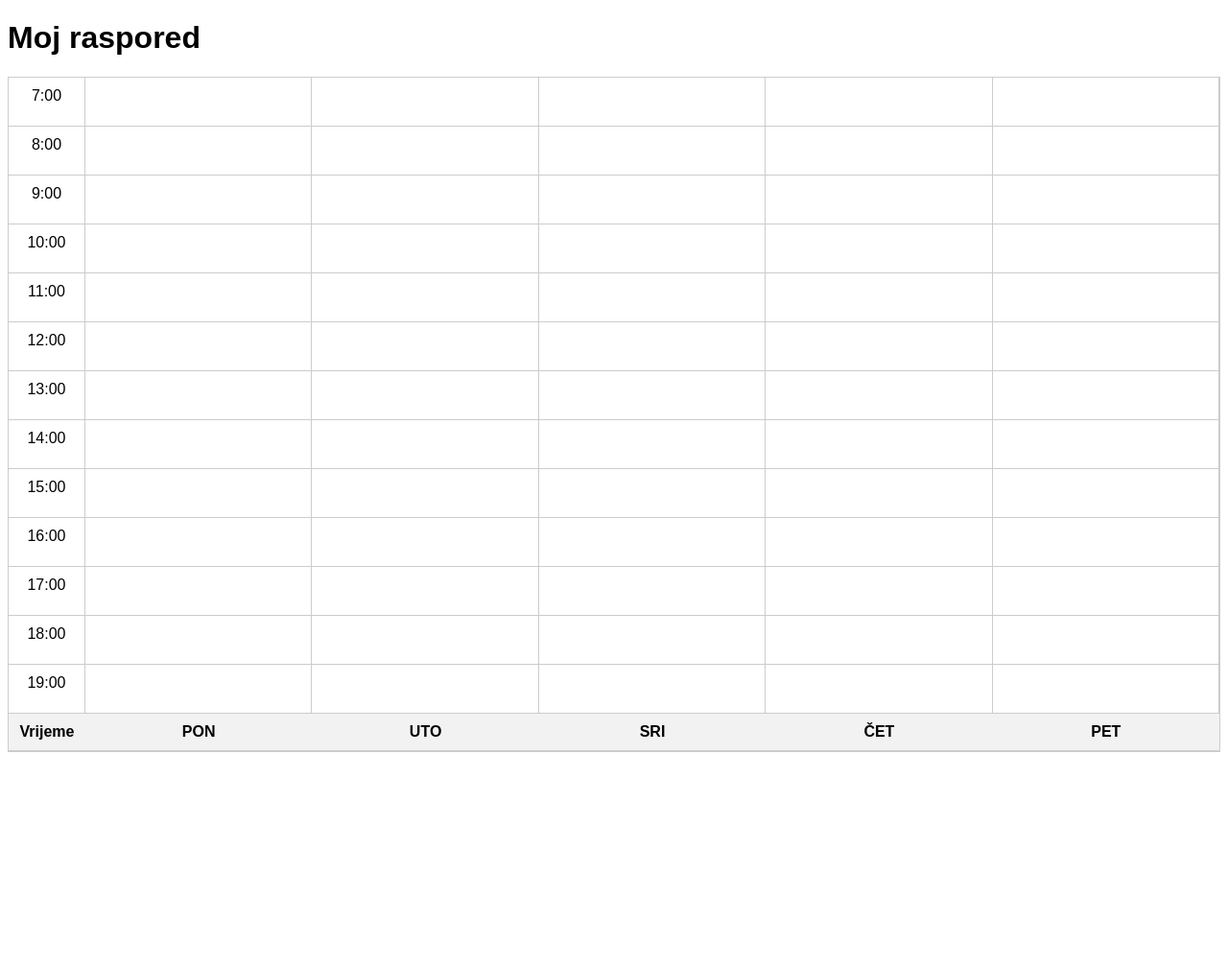
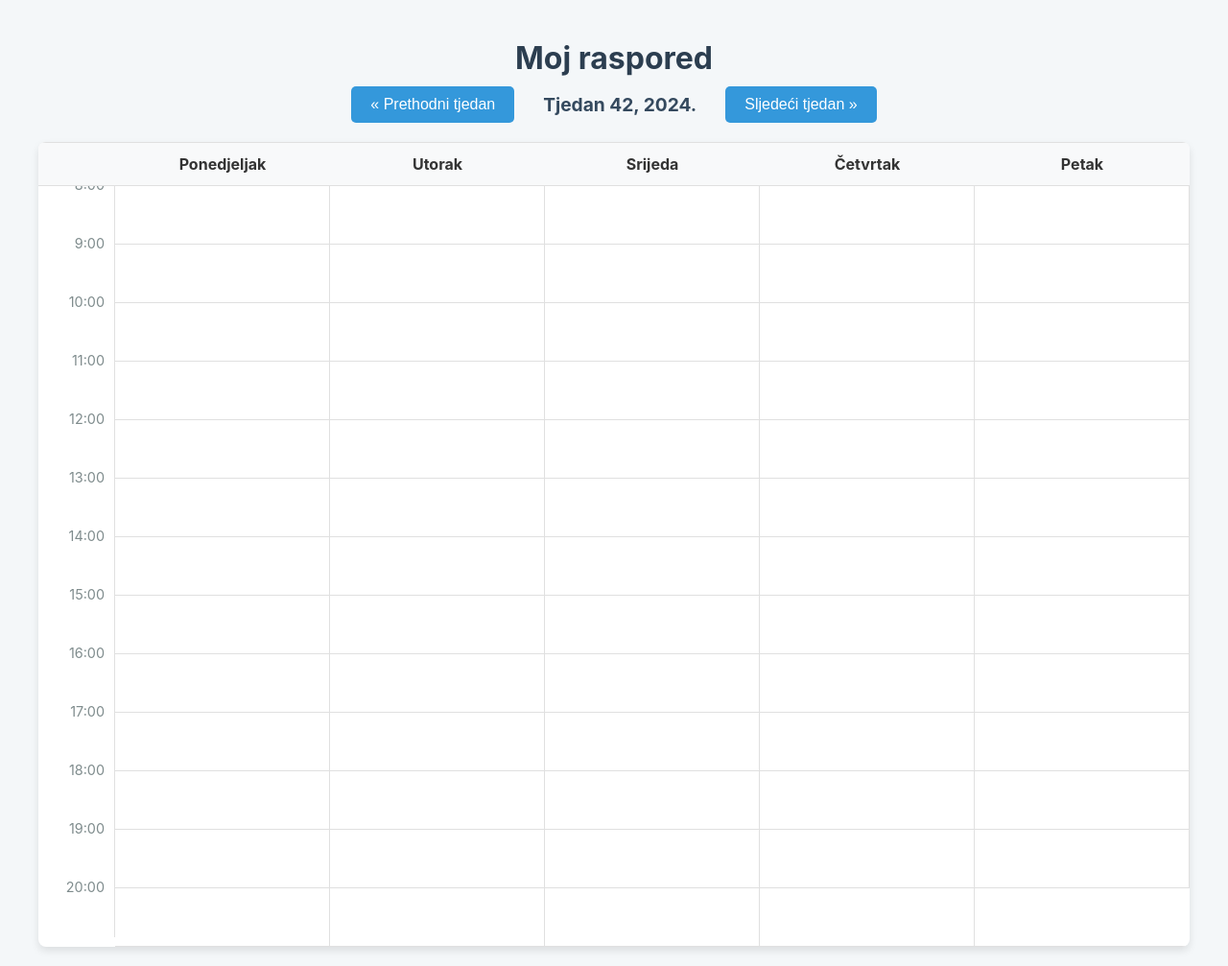
Before and after one commit to aulukic/TBP-aplikacija-za-upravljanje-rasporedom, a Flask app: page / in a window 1280 px wide. Shown: the whole page at 96% size. Before the commit the page ends 784 px from the top, so only its background shows below. Run offline with Flask 3, Linux system fonts and the light colour scheme; data that the repository does not hold is empty; some libraries are stand-ins or nearby versions.

Commit message:
dodane nove funkcionalnosti

```diff
--- a/app.py
+++ b/app.py
@@ -1,58 +1,155 @@
-from flask import Flask, render_template, jsonify
+import os
 import psycopg2
 from psycopg2.extras import RealDictCursor
 import datetime
+from flask import Flask, render_template, jsonify, request
+from dotenv import load_dotenv
+
+# Učitavanje varijabli iz .env datoteke (npr. za lozinku baze)
+load_dotenv()
 
 app = Flask(__name__)
 
 # Funkcija za spajanje na bazu
 def get_db_connection():
-    # Prilagodite podatke ako je potrebno
-    conn = psycopg2.connect(
-        host="localhost",
-        database="raspored_app", # Ime baze koju ste kreirali
-        user="postgres",
-        password="vasa-lozinka" # Vaša lozinka za postgres korisnika
-    )
-    return conn
+    """Stvara i vraća konekciju na PostgreSQL bazu."""
+    try:
+        conn = psycopg2.connect(
+            host="localhost",
+            database="raspored_app", # Ime baze koju ste kreirali
+            user="postgres",
+            # Sigurniji način rukovanja lozinkom koristeći varijable okruženja
+            # Kreirajte .env datoteku i u nju dodajte: PGPASSWORD=vasa-lozinka
+            password=os.getenv("PGPASSWORD")
+        )
+        return conn
+    except psycopg2.OperationalError as e:
+        print(f"Greška prilikom spajanja na bazu: {e}")
+        return None
 
 # Glavna ruta koja prikazuje HTML stranicu
 @app.route('/')
 def index():
+    """Prikazuje glavnu stranicu s kalendarom."""
     return render_template('index.html')
 
 # API ruta za dohvaćanje događaja za određeni tjedan
 @app.route('/api/events')
 def get_events():
+    """
+    Dohvaća događaje iz baze za određeni tjedan.
+    Tjedan i godina se prosljeđuju kao query parametri (npr. /api/events?year=2024&week=42).
+    Ako parametri nisu zadani, koristi se trenutni tjedan.
+    """
+    try:
+        # Dohvati godinu i tjedan iz URL-a, ako nisu zadani, koristi trenutne
+        year_str = request.args.get('year')
+        week_str = request.args.get('week')
+
+        if year_str and week_str:
+            year = int(year_str)
+            week = int(week_str)
+        else:
+            today = datetime.date.today()
+            # Koristi isocalendar() za dobivanje (godina, tjedan, dan u tjednu)
+            iso_calendar = today.isocalendar()
+            year = iso_calendar.year
+            week = iso_calendar.week
+
+    except (TypeError, ValueError):
+        # U slučaju neispravnih parametara, koristi trenutni tjedan
+        today = datetime.date.today()
+        iso_calendar = today.isocalendar()
+        year = iso_calendar.year
+        week = iso_calendar.week
+
     conn = get_db_connection()
+    if not conn:
+        return jsonify({"error": "Nije moguće uspostaviti vezu s bazom."}), 500
+
     # Koristimo RealDictCursor da dobijemo rezultate kao rječnike (slično JSON-u)
     cur = conn.cursor(cursor_factory=RealDictCursor)
 
-    # Jednostavan upit koji dohvaća sve događaje.
-    # U pravoj aplikaciji, ovdje biste dodali WHERE klauzulu za određeni tjedan/datum.
+    # AŽURIRANI UPIT:
+    # 1. Koristi ispravan JOIN preko tablice 'grupa' za dohvat naziva kolegija.
+    # 2. Filtrira događaje po broju tjedna i akademskoj godini kolegija.
     query = """
         SELECT
             d.id_dogadaj, d.dan, d.vrijeme_od, d.vrijeme_do,
             k.naziv as kolegij_naziv,
             dv.naziv as dvorana_naziv,
-            n.ime_prezime as nastavnik_ime
+            n.ime_prezime as nastavnik_ime,
+            g.naziv as grupa_naziv,
+            d.oblik_nastave
         FROM dogadaj d
-        JOIN kolegij k ON d.id_kolegij_fk = k.id_kolegij
+        JOIN grupa g ON d.id_grupa_fk = g.id_grupa
+        JOIN kolegij k ON g.id_kolegij_fk = k.id_kolegij
         JOIN dvorana dv ON d.id_dvorana_fk = dv.id_dvorana
-        JOIN nastavnik n ON d.id_nastavnik_fk = n.id_nastavnik;
+        JOIN nastavnik n ON d.id_nastavnik_fk = n.id_nastavnik
+        WHERE k.ak_godina = %s AND d.br_tjedna = %s
+        ORDER BY d.vrijeme_od;
     """
-    cur.execute(query)
-    events = cur.fetchall()
 
-    # Preformatiraj vrijeme u string
-    for event in events:
-        event['vrijeme_od'] = event['vrijeme_od'].strftime('%H:%M')
-        event['vrijeme_do'] = event['vrijeme_do'].strftime('%H:%M')
+    try:
+        # Godina se u našem slučaju odnosi na početak akademske godine
+        # Za jednostavnost, koristit ćemo direktno prosljeđenu godinu,
+        # ali u produkciji bi se to trebalo mapirati na akademsku godinu (npr. 2024/2025)
+        # Za potrebe testiranja s unesenim podacima, fiksirat ćemo ak. godinu na 2024.
+        academic_year = 2024
 
-    cur.close()
-    conn.close()
+        cur.execute(query, (academic_year, week))
+        events = cur.fetchall()
 
-    return jsonify(events)
+        # Preformatiraj vrijeme u string za lakšu obradu u JavaScriptu
+        for event in events:
+            if event.get('vrijeme_od'):
+                event['vrijeme_od'] = event['vrijeme_od'].strftime('%H:%M')
+            if event.get('vrijeme_do'):
+                event['vrijeme_do'] = event['vrijeme_do'].strftime('%H:%M')
+
+        cur.close()
+        conn.close()
+
+        # Vraćamo i podatke o tjednu i godini za prikaz na sučelju
+        response_data = {
+            "year": year,
+            "week": week,
+            "events": events
+        }
+        return jsonify(response_data)
+
+    except Exception as e:
+        print(f"Greška prilikom izvršavanja upita: {e}")
+        return jsonify({"error": "Dogodila se greška na serveru."}), 500
+
+# === DODATNA RUTA ZA IZVJEŠTAJE (OPCIONALNO) ===
+@app.route('/api/reports/least-used-halls')
+def get_least_used_halls():
+    """API ruta koja vraća izvještaj o najmanje korištenim dvoranama."""
+    conn = get_db_connection()
+    if not conn:
+        return jsonify({"error": "Nije moguće uspostaviti vezu s bazom."}), 500
+
+    cur = conn.cursor(cursor_factory=RealDictCursor)
+    query = """
+        SELECT d.naziv, COUNT(dg.id_dogadaj) AS broj_koristenja
+        FROM dvorana d
+        LEFT JOIN dogadaj dg ON d.id_dvorana = dg.id_dvorana_fk
+            AND dg.vrijeme_od >= (NOW() - INTERVAL '3 months')
+        GROUP BY d.naziv
+        ORDER BY broj_koristenja ASC, d.naziv ASC;
+    """
+    try:
+        cur.execute(query)
+        data = cur.fetchall()
+        cur.close()
+        conn.close()
+        return jsonify(data)
+    except Exception as e:
+        print(f"Greška prilikom izvršavanja upita za izvještaj: {e}")
+        return jsonify({"error": "Dogodila se greška na serveru."}), 500
+
 
 if __name__ == '__main__':
-    app.run(debug=True, port=5001) # Koristimo port 5001 da izbjegnemo sukob
+    # Koristimo port 5001 da izbjegnemo sukob s drugim aplikacijama
+    app.run(debug=True, port=5001)
--- a/static/script.js
+++ b/static/script.js
@@ -1,68 +1,172 @@
 document.addEventListener('DOMContentLoaded', function() {
-    const grid = document.querySelector('.calendar-grid');
+    const grid = document.getElementById('calendar-grid');
+    const prevWeekBtn = document.getElementById('prev-week-btn');
+    const nextWeekBtn = document.getElementById('next-week-btn');
+    const currentWeekDisplay = document.getElementById('current-week-display');
+
+    // Dani u tjednu za zaglavlja i mapiranje
     const days = ['Ponedjeljak', 'Utorak', 'Srijeda', 'Četvrtak', 'Petak'];
-    const dayColumnMap = {
-        'Ponedjeljak': 2, 'Utorak': 3, 'Srijeda': 4, 'Četvrtak': 5, 'Petak': 6
+
+    // Stanje koje prati trenutno prikazanu godinu i tjedan
+    let state = {
+        year: null,
+        week: null,
     };
 
-    // 1. Kreiraj redove za sate (od 7 do 19h)
-    for (let hour = 7; hour < 20; hour++) {
-        // Dodaj oznaku vremena
-        const timeLabel = document.createElement('div');
-        timeLabel.classList.add('time-label');
-        timeLabel.textContent = `${hour}:00`;
-        timeLabel.style.gridRow = `${hour - 6} / ${hour - 5}`;
-        grid.appendChild(timeLabel);
-
-        // Dodaj prazne ćelije za svaki dan
-        for (let day = 1; day <= 5; day++) {
-            const cell = document.createElement('div');
-            cell.classList.add('calendar-cell');
-            cell.style.gridRow = `${hour - 6} / ${hour - 5}`;
-            cell.style.gridColumn = `${day + 1} / ${day + 2}`;
-            grid.appendChild(cell);
-        }
+    /**
+     * Pomoćna funkcija za dobivanje ISO broja tjedna iz datuma.
+     * @param {Date} d Datum
+     * @returns {Array<number>} Niz koji sadrži [godinu, broj tjedna]
+     */
+    function getWeekInfo(d) {
+        const date = new Date(d.valueOf());
+        date.setHours(0, 0, 0, 0);
+        // Četvrtak u trenutnom tjednu određuje ISO tjedan
+        date.setDate(date.getDate() + 3 - (date.getDay() + 6) % 7);
+        const week1 = new Date(date.getFullYear(), 0, 4);
+        const weekNumber = 1 + Math.round(((date.getTime() - week1.getTime()) / 86400000 - 3 + (week1.getDay() + 6) % 7) / 7);
+        return [date.getFullYear(), weekNumber];
     }
 
-    // 2. Dohvati događaje s backenda
-    fetch('/api/events')
-        .then(response => response.json())
-        .then(events => {
-            // 3. Prikaži svaki događaj na gridu
-            events.forEach(event => {
+    /**
+     * Pomoćna funkcija za dobivanje datuma iz godine i broja tjedna.
+     * @param {number} y Godina
+     * @param {number} w Broj tjedna
+     * @returns {Date} Datum koji predstavlja ponedjeljak u tom tjednu
+     */
+    function getDateFromWeek(y, w) {
+        const simple = new Date(y, 0, 1 + (w - 1) * 7);
+        const dow = simple.getDay();
+        const isoWeekStart = simple;
+        if (dow <= 4)
+            isoWeekStart.setDate(simple.getDate() - simple.getDay() + 1);
+        else
+            isoWeekStart.setDate(simple.getDate() + 8 - simple.getDay());
+        return isoWeekStart;
+    }
+
+    /**
+     * Inicijalizira kalendar dohvaćanjem podataka za trenutni tjedan.
+     */
+    function initializeCalendar() {
+        // Postavimo tjedan na fiksnu vrijednost za demonstraciju s podacima
+        // koje smo unijeli (tjedni 42 i 43). U produkciji bi se koristio trenutni datum.
+        // const [initialYear, initialWeek] = getWeekInfo(new Date());
+        const initialYear = 2024;
+        const initialWeek = 42;
+        fetchAndRenderEvents(initialYear, initialWeek);
+    }
+
+    /**
+     * Dohvaća događaje s backenda za zadanu godinu i tjedan te ih iscrtava.
+     * @param {number} year Godina
+     * @param {number} week Broj tjedna
+     */
+    function fetchAndRenderEvents(year, week) {
+        // Prikazujemo loading stanje
+        grid.innerHTML = '<div class="loading">Učitavanje rasporeda...</div>';
+        currentWeekDisplay.textContent = `Učitavanje...`;
+
+        fetch(`/api/events?year=${year}&week=${week}`)
+            .then(response => {
+                if (!response.ok) throw new Error('Mrežni odgovor nije bio u redu.');
+                return response.json();
+            })
+            .then(data => {
+                if (data.error) throw new Error(data.error);
+
+                state.year = data.year;
+                state.week = data.week;
+                renderCalendar(data.events);
+                updateWeekDisplay();
+            })
+            .catch(error => {
+                console.error('Greška pri dohvaćanju događaja:', error);
+                grid.innerHTML = `<div class="error">Greška: ${error.message}. Molimo pokušajte ponovno.</div>`;
+                currentWeekDisplay.textContent = 'Greška';
+            });
+    }
+
+    /**
+     * Iscrtava cijelu mrežu kalendara, uključujući zaglavlja, sate i događaje.
+     * @param {Array} events Niz objekata koji predstavljaju događaje.
+     */
+    function renderCalendar(events) {
+        grid.innerHTML = '';
+
+        // 1. Kreiraj zaglavlje za vrijeme i dane
+        grid.appendChild(Object.assign(document.createElement('div'), { className: 'time-header' }));
+        days.forEach(day => grid.appendChild(Object.assign(document.createElement('div'), { className: 'day-header', textContent: day })));
+
+        // 2. Kreiraj redove za sate (od 8 do 20h) i ćelije
+        for (let hour = 8; hour < 21; hour++) {
+            grid.appendChild(Object.assign(document.createElement('div'), { className: 'time-label', textContent: `${hour}:00` }));
+            days.forEach(day => {
+                const cell = document.createElement('div');
+                cell.className = 'calendar-cell';
+                cell.dataset.day = day;
+                cell.dataset.hour = hour;
+                grid.appendChild(cell);
+            });
+        }
+
+        // 3. Prikaži svaki događaj na gridu
+        events.forEach(event => {
+            const startHour = parseInt(event.vrijeme_od.split(':')[0]);
+
+            // Pronađi odgovarajuću ćeliju za početak događaja
+            const targetCell = grid.querySelector(`[data-day="${event.dan}"][data-hour="${startHour}"]`);
+
+            if (targetCell) {
                 const eventDiv = document.createElement('div');
-                eventDiv.classList.add('event');
+                eventDiv.className = 'event';
 
-                // Popuni sadržaj događaja
                 eventDiv.innerHTML = `
-                    <strong>${event.vrijeme_od} - ${event.vrijeme_do}</strong><br>
-                    ${event.kolegij_naziv}<br>
-                    <small>${event.dvorana_naziv}</small>
+                    <strong>${event.vrijeme_od} - ${event.vrijeme_do}</strong>
+                    <span class="event-title">${event.kolegij_naziv} (${event.oblik_nastave})</span>
+                    <small class="event-details">${event.dvorana_naziv} &bull; ${event.nastavnik_ime}</small>
                 `;
 
-                // Izračunaj poziciju na gridu
-                const startHour = parseInt(event.vrijeme_od.split(':')[0]);
                 const startMinutes = parseInt(event.vrijeme_od.split(':')[1]);
                 const endHour = parseInt(event.vrijeme_do.split(':')[0]);
                 const endMinutes = parseInt(event.vrijeme_do.split(':')[1]);
 
-                const topOffset = (startMinutes / 60) * 100; // Postotak od visine reda
-                const durationHours = (endHour * 60 + endMinutes) - (startHour * 60 + startMinutes);
-                const height = (durationHours / 60) * 50; // 50px po satu
+                const durationMinutes = (endHour * 60 + endMinutes) - (startHour * 60 + startMinutes);
+                const ROW_HEIGHT = 60; // Visina jednog sata u px
 
-                eventDiv.style.gridColumn = `${dayColumnMap[event.dan]} / span 1`;
-                eventDiv.style.gridRowStart = startHour - 6; // Npr. 11:00 -> red 5
+                const height = (durationMinutes / 60) * ROW_HEIGHT;
+                const topOffset = (startMinutes / 60) * ROW_HEIGHT;
 
-                // Pozicioniranje unutar ćelije
-                eventDiv.style.position = 'relative'; // Promjena za jednostavnost
-                eventDiv.style.height = `${height}px`;
-                eventDiv.style.marginTop = `${(startMinutes / 60) * 50}px`;
+                eventDiv.style.top = `${topOffset}px`;
+                eventDiv.style.height = `${height - 2}px`; // -2px za padding/border
 
-                // Pronađi odgovarajuću ćeliju i dodaj događaj u nju
-                const targetCell = grid.querySelector(`[style*="grid-row: ${startHour - 6}"][style*="grid-column: ${dayColumnMap[event.dan]}"]`);
-                if (targetCell) {
-                    targetCell.appendChild(eventDiv);
-                }
-            });
+                targetCell.appendChild(eventDiv);
+            }
         });
+    }
+
+    /**
+     * Ažurira prikaz trenutnog tjedna i godine.
+     */
+    function updateWeekDisplay() {
+        currentWeekDisplay.textContent = `Tjedan ${state.week}, ${state.year}.`;
+    }
+
+    // Event listeneri za navigacijske gumbe
+    prevWeekBtn.addEventListener('click', () => {
+        const currentDate = getDateFromWeek(state.year, state.week);
+        currentDate.setDate(currentDate.getDate() - 7);
+        const [newYear, newWeek] = getWeekInfo(currentDate);
+        fetchAndRenderEvents(newYear, newWeek);
+    });
+
+    nextWeekBtn.addEventListener('click', () => {
+        const currentDate = getDateFromWeek(state.year, state.week);
+        currentDate.setDate(currentDate.getDate() + 7);
+        const [newYear, newWeek] = getWeekInfo(currentDate);
+        fetchAndRenderEvents(newYear, newWeek);
+    });
+
+    // Pokreni sve!
+    initializeCalendar();
 });
--- a/static/style.css
+++ b/static/style.css
@@ -1,42 +1,153 @@
-body { font-family: sans-serif; }
+/* General Body Styles */
+body {
+    font-family: -apple-system, BlinkMacSystemFont, "Segoe UI", Roboto, Helvetica, Arial, sans-serif;
+    background-color: #f4f7f9;
+    color: #333;
+    margin: 0;
+    padding: 20px;
+}
+
+/* Header and Navigation */
+header {
+    text-align: center;
+    margin-bottom: 20px;
+}
+
+header h1 {
+    color: #2c3e50;
+    margin-bottom: 10px;
+}
+
+.week-navigation {
+    display: flex;
+    justify-content: center;
+    align-items: center;
+    gap: 20px;
+}
+
+.week-navigation h2 {
+    margin: 0;
+    font-size: 1.2em;
+    color: #34495e;
+    min-width: 180px;
+    text-align: center;
+}
+
+.nav-button {
+    background-color: #3498db;
+    color: white;
+    border: none;
+    padding: 10px 20px;
+    border-radius: 5px;
+    cursor: pointer;
+    font-size: 1em;
+    transition: background-color 0.3s ease;
+}
+
+.nav-button:hover {
+    background-color: #2980b9;
+}
+
+/* Calendar Styles */
+.calendar-container {
+    max-width: 1200px;
+    margin: 0 auto;
+    background-color: #fff;
+    border-radius: 8px;
+    box-shadow: 0 4px 8px rgba(0,0,0,0.1);
+    overflow: hidden;
+}
 
 .calendar-grid {
     display: grid;
     /* 1 stupac za vrijeme + 5 za dane */
     grid-template-columns: 80px repeat(5, 1fr);
-    border: 1px solid #ccc;
+    border-top: 1px solid #e0e0e0;
 }
 
 .time-header, .day-header {
-    background-color: #f2f2f2;
-    padding: 10px;
+    background-color: #f8f9fa;
+    padding: 12px;
     font-weight: bold;
     text-align: center;
-    border-bottom: 1px solid #ccc;
+    border-bottom: 1px solid #e0e0e0;
+    position: sticky; /* Keep headers visible on scroll */
+    top: 0;
+    z-index: 10;
 }
 
 .time-label {
     grid-column: 1 / 2; /* Smjesti u prvi stupac */
-    text-align: center;
-    padding: 10px 0;
-    border-right: 1px solid #ccc;
-    border-bottom: 1px solid #ccc;
+    text-align: right;
+    padding: 0 10px;
+    border-right: 1px solid #e0e0e0;
+    color: #7f8c8d;
+    font-size: 0.9em;
+    position: relative;
+    top: -10px; /* Center align with the line */
 }
 
 .calendar-cell {
-    border-bottom: 1px solid #ccc;
-    border-right: 1px solid #ccc;
-    min-height: 50px;
+    border-bottom: 1px solid #e0e0e0;
+    border-right: 1px solid #e0e0e0;
+    min-height: 60px; /* Visina jednog sata */
+    position: relative;
 }
 
+.calendar-cell:last-child {
+    border-right: none;
+}
+
+/* Event Styles */
 .event {
-    background-color: #ffcccc; /* Ružičasta kao na slici */
-    border: 1px solid #ff9999;
-    border-radius: 5px;
-    padding: 5px;
-    margin: 2px;
-    font-size: 12px;
+    background-color: #ecf5ff;
+    border-left: 4px solid #3498db;
+    border-radius: 4px;
+    padding: 4px 8px;
+    font-size: 0.8em;
     overflow: hidden;
-    position: absolute; /* Apsolutno pozicioniranje unutar grid-a */
-    width: calc(100% - 4px); /* Prilagodi širinu */
+    position: absolute;
+    width: calc(100% - 10px); /* Prilagodi širinu */
+    left: 5px;
+    box-sizing: border-box;
+    box-shadow: 0 2px 4px rgba(0,0,0,0.05);
+    transition: transform 0.2s ease, box-shadow 0.2s ease;
 }
+
+.event:hover {
+    transform: translateY(-2px);
+    box-shadow: 0 4px 8px rgba(0,0,0,0.1);
+    z-index: 5;
+}
+
+.event strong {
+    display: block;
+    margin-bottom: 2px;
+    font-weight: 600;
+    color: #2c3e50;
+}
+
+.event .event-title {
+    display: block;
+    font-weight: 500;
+}
+
+.event .event-details {
+    display: block;
+    color: #7f8c8d;
+    font-size: 0.9em;
+    margin-top: 2px;
+}
+
+/* Loading and Error States */
+.loading, .error {
+    grid-column: 1 / -1; /* Proteže se preko cijelog grida */
+    padding: 50px;
+    text-align: center;
+    font-size: 1.2em;
+    color: #7f8c8d;
+}
+
+.error {
+    color: #e74c3c;
+}
--- a/templates/index.html
+++ b/templates/index.html
@@ -9,20 +9,25 @@
 <body>
     <header>
         <h1>Moj raspored</h1>
-        </header>
+        <!-- Navigacija za promjenu tjedna -->
+        <nav class="week-navigation">
+            <button id="prev-week-btn" class="nav-button">&laquo; Prethodni tjedan</button>
+            <h2 id="current-week-display">Učitavanje...</h2>
+            <button id="next-week-btn" class="nav-button">Sljedeći tjedan &raquo;</button>
+        </nav>
+    </header>
 
     <main>
-        <div class="calendar-grid">
-            <div class="time-header">Vrijeme</div>
-            <div class="day-header">PON</div>
-            <div class="day-header">UTO</div>
-            <div class="day-header">SRI</div>
-            <div class="day-header">ČET</div>
-            <div class="day-header">PET</div>
-
+        <!-- Kontejner za kalendar -->
+        <div class="calendar-container">
+            <div id="calendar-grid" class="calendar-grid">
+                <!-- Sadržaj kalendara će se dinamički generirati putem JS-a -->
+                <div class="loading">Učitavanje rasporeda...</div>
             </div>
+        </div>
     </main>
 
+    <!-- Učitavanje ažurirane JavaScript datoteke -->
     <script src="{{ url_for('static', filename='script.js') }}"></script>
 </body>
 </html>
```
Also changed, not shown: insert.sql (added, +177 -0 lines), 1 other file.
